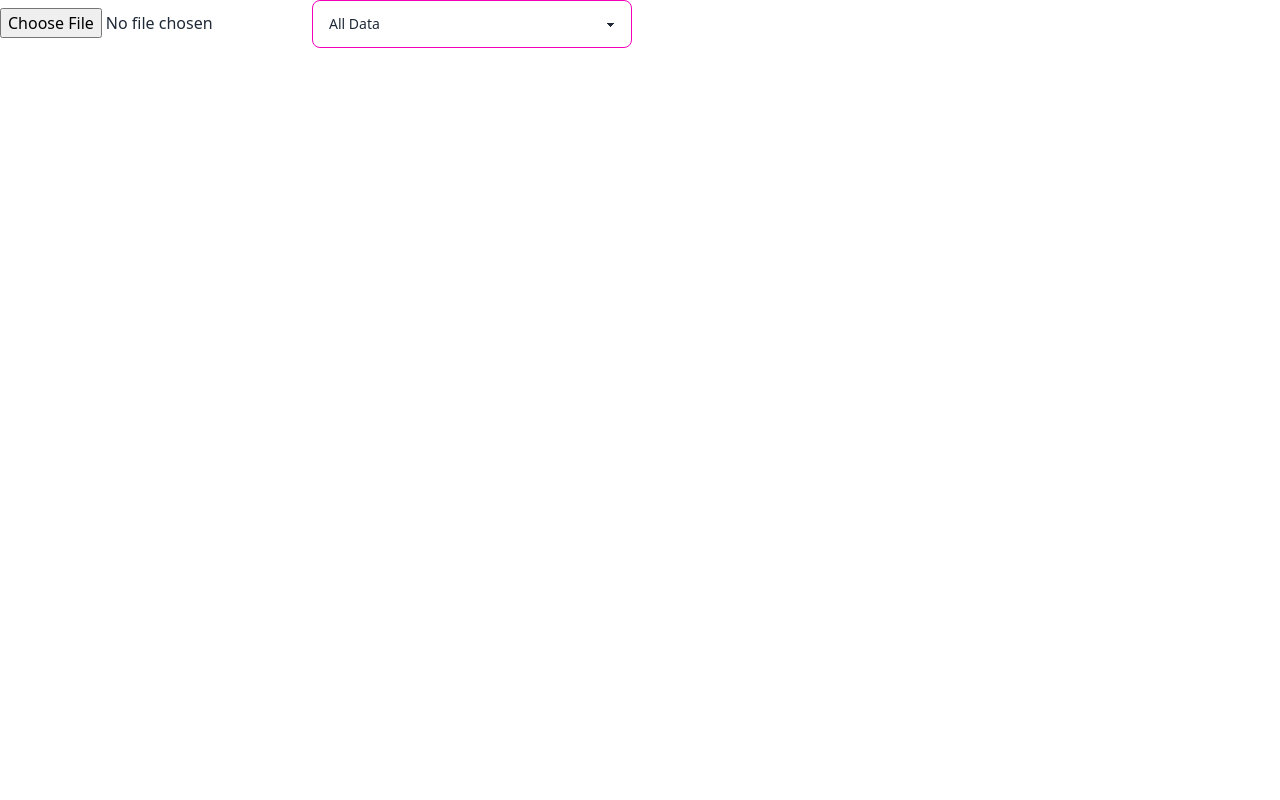
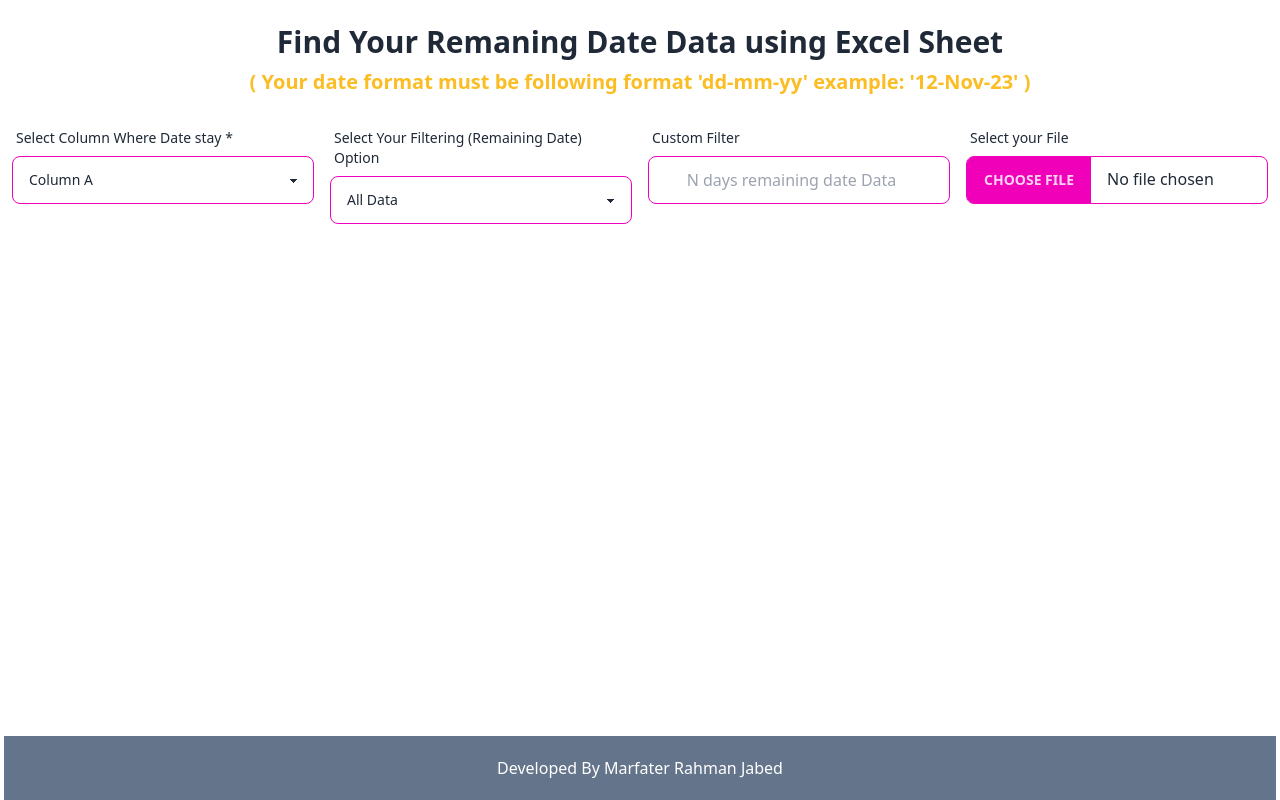
Before and after one commit to Marfater-Rahman-Jabed/Services, a React (Vite) app: page /excel in a window 1280 px wide. Built offline with nearby package versions, Linux system fonts and the light colour scheme.

Commit message:
added custom filter

```diff
--- a/src/Pages/Excel/Excel.jsx
+++ b/src/Pages/Excel/Excel.jsx
@@ -1,14 +1,35 @@
 import { useState } from "react";
 import * as XLSX from "xlsx"
 const Excel = () => {
+
+
     const [data, setData] = useState([]);
-    const [filterDate, setFilterDate] = useState('all')
+    const [filterDate, setFilterDate] = useState('all');
+    const [column, setColumn] = useState(0)
+    const [n, setN] = useState(10)
     const newData = data?.slice(1);
+    console.log('number n=', n, typeof (n))
+
+    if (n == parseInt('NAN')) {
+        setN(10)
+        console('not NAN', n)
+    }
+
+    const monthNames = [
+        'Jan', 'Feb', 'Mar', 'Apr', 'May', 'Jun',
+        'Jul', 'Aug', 'Sep', 'Oct', 'Nov', 'Dec'
+    ];
 
     const todayDate = new Date();
     const tomorrow = new Date(new Date().getTime() + 24 * 60 * 60 * 1000)
+    const Nextten = new Date(new Date().getTime() + (n * 24 * 60 * 60 * 1000))
+
+    const NextTenday = Nextten.toString().slice(8, 10);
+    const NextTenMonth = Nextten.toString().slice(4, 7);
+    const NextTenYear = Nextten.toString().slice(11, 15);
+    // const [nexttenday,nexttenmonth,nexttenyear]=Nextten.spl
     // setToday(todayDate)
-    // console.log('today', todayDate)
+    console.log('NextTenDate', NextTenday, NextTenMonth, NextTenYear)
     // console.log('tomorrow', tomorrow)
     const dateToday = todayDate.toString().slice(8, 10)
     const month = todayDate.toString().slice(4, 7)
@@ -52,23 +73,87 @@ const Excel = () => {
         }
     }
     return (
-        <div>
-            <input type="file" accept=".xlsx, .xls" onChange={handleUpload} />
+        <div className="px-1 min-h-screen">
 
-            <select className="select select-secondary w-full max-w-xs" onChange={(e) => setFilterDate(e.target.value)}>
-                <option defaultValuevalue={''} disabled>Select Option</option>
-                <option value={'all'} >All Data</option>
-                <option value={StringToday}>Today</option>
-                <option value={StringTomorrow}>Tomorrow</option>
-                {/* <option>This Month</option>
-  <option>This year</option> */}
+            <h3 className="text-3xl font-bold text-center pt-6">Find Your Remaning Date Data using Excel Sheet</h3>
+            <p className="text-xl font-bold text-center text-warning mt-2">( Your date format must be following format &apos;dd-mm-yy&apos; example: &apos;12-Nov-23&apos; )</p>
 
-            </select>
+            <div className="px-2 py-6 flex justify-between gap-4">
+                <div className="form-control w-full ">
+                    <label className="label">
+                        <span className="label-text">Select Column Where Date stay *</span>
+
+                    </label>
+                    <select className="select select-secondary w-full " onChange={(e) => setColumn(parseInt(e.target.value))}>
+                        <option defaultValue={''} disabled>Select Column</option>
+                        <option value={0} >Column A</option>
+                        <option value={1} >Column B</option>
+                        <option value={2} >Column C</option>
+                        <option value={3} >Column D</option>
+                        <option value={4} >Column E</option>
+                        <option value={5} >Column F</option>
+                        <option value={6} >Column G</option>
+                        <option value={7} >Column H</option>
+                        <option value={8} >Column I</option>
+                        <option value={9} >Column J</option>
+                        <option value={10} >Column K</option>
+                        <option value={11} >Column L</option>
+                        <option value={12} >Column M</option>
+                        <option value={13} >Column N</option>
+                        <option value={14} >Column O</option>
+                        <option value={15} >Column P</option>
+                        <option value={16} >Column Q</option>
+                        <option value={17} >Column R</option>
+                        <option value={18} >Column S</option>
+                        <option value={19} >Column T</option>
+                        <option value={20} >Column U</option>
+                        <option value={21} >Column V</option>
+                        <option value={22} >Column W</option>
+                        <option value={23} >Column X</option>
+                        <option value={24} >Column Y</option>
+                        <option value={25} >Column Z</option>
+
+
+                    </select>
+                </div>
+                <div className="form-control w-full ">
+                    <label className="label">
+                        <span className="label-text">Select Your Filtering (Remaining Date) Option</span>
+
+                    </label>
+                    <select className="select select-secondary w-full  " onChange={(e) => setFilterDate(e.target.value)}>
+                        <option defaultValue={''} disabled>Select Option</option>
+                        <option value={'all'} >All Data </option>
+                        <option value={StringToday}>Today Remaining Data</option>
+                        <option value={StringTomorrow}>Tomorrow Remaining Data</option>
+                        <option value={'thisMonth'}>This Month Remaining Data</option>
+                        <option value={'thisYear'}>This year Remaining Data</option>
+                        <option value={'NextTen'}>{isNaN(n) ? 'Please Select Your Custom Value' : `Next ${n} Days Remaining Data`}</option>
+
+                    </select>
+                </div>
+                <div className="form-control w-full max-w-xs">
+                    <label className="label">
+                        <span className="label-text">Custom Filter</span>
+
+                    </label>
+                    <input type="number" className="input input-bordered input-secondary  text-center" min={1} placeholder="N days remaining date Data" onChange={(e) => (setN(parseInt(e.target.value)))} />
+                </div>
+                <div className="form-control w-full ">
+                    <label className="label">
+                        <span className="label-text">Select your File</span>
+
+                    </label>
+                    <input type="file" className="file-input file-input-bordered file-input-secondary w-full max-w-xs" accept=".xlsx, .xls" onChange={handleUpload} />
+                </div>
+            </div>
+            {/* <input type="file" accept=".xlsx, .xls" onChange={handleUpload} /> */}
+
 
             {
                 data.length > 0 && (
-                    <table className="table">
-                        <thead>
+                    <table className="table table-zebra">
+                        <thead className="bg-slate-400 text-white font-bold">
                             <tr>
                                 {(data[0]).map((key) => (
                                     <th key={key}>{key}</th>
@@ -78,10 +163,10 @@ const Excel = () => {
                         <tbody>
                             {console.log(data)}
                             {filterDate &&
-                                newData.filter(row => (row[3]) == filterDate).map((row, index) => (
+                                newData.filter(row => (row[column]) == filterDate).map((row, index) => (
                                     <tr key={index}>
-                                        {/* {console.log(year.slice(0, 2))}
-                                        {console.log((parseInt(row[3].slice(0, 2))) < todayDate && (row[3].slice(3, 6)) === month) && (row[3].slice(row[3].slice(7, 9)) === year.slice(0, 2))} */}
+                                        {console.log(row[column].slice(7, 9))}
+                                        {/* {console.log((parseInt(row[column].slice(0, 2))) < todayDate && (row[column].slice(3, 6)) === month) && (row[column].slice(row[column].slice(7, 9)) === year.slice(0, 2))} */}
                                         {
                                             Object.values(row).map((value, index) => (
 
@@ -99,7 +184,58 @@ const Excel = () => {
                                 newData.map((row, index) => (
                                     <tr key={index}>
                                         {/* {console.log(year.slice(0, 2))}
-                                        {console.log((parseInt(row[3].slice(0, 2))) < todayDate && (row[3].slice(3, 6)) === month) && (row[3].slice(row[3].slice(7, 9)) === year.slice(0, 2))} */}
+                                        {console.log((parseInt(row[column].slice(0, 2))) < todayDate && (row[column].slice(3, 6)) === month) && (row[column].slice(row[column].slice(7, 9)) === year.slice(0, 2))} */}
+                                        {
+                                            Object.values(row).map((value, index) => (
+
+                                                <td key={index}>
+                                                    {value}
+
+                                                </td>
+                                            ))
+                                        }
+
+                                    </tr>
+                                ))}
+                            {filterDate == 'thisMonth' &&
+                                newData.filter(row => ((row[column].slice(3, 6)) == month) && (row[column].slice(7, 9) == year)).map((row, index) => (
+                                    <tr key={index}>
+                                        {/* {console.log('row date', row[column])} */}
+                                        {/* {console.log((parseInt(row[column].slice(0, 2))) < todayDate && (row[column].slice(3, 6)) === month) && (row[column].slice(row[column].slice(7, 9)) === year.slice(0, 2))} */}
+                                        {
+                                            Object.values(row).map((value, index) => (
+
+                                                <td key={index}>
+                                                    {value}
+
+                                                </td>
+                                            ))
+                                        }
+
+                                    </tr>
+                                ))}
+                            {filterDate == 'thisYear' &&
+                                newData.filter(row => (row[column].slice(7, 9) == year)).map((row, index) => (
+                                    <tr key={index}>
+                                        {/* {console.log('row date', row[column])} */}
+                                        {/* {console.log((parseInt(row[column].slice(0, 2))) < todayDate && (row[column].slice(3, 6)) === month) && (row[column].slice(row[column].slice(7, 9)) === year.slice(0, 2))} */}
+                                        {
+                                            Object.values(row).map((value, index) => (
+
+                                                <td key={index}>
+                                                    {value}
+
+                                                </td>
+                                            ))
+                                        }
+
+                                    </tr>
+                                ))}
+                            {filterDate == 'NextTen' &&
+                                newData.filter(row => (((new Date(`20${row[column].slice(7, 9)}`, monthNames.indexOf(row[column].slice(3, 6)), row[column].slice(0, 2))) >= (new Date(`20${year}`, monthNames.indexOf(month), dateToday))) && (new Date(`20${row[column].slice(7, 9)}`, monthNames.indexOf(row[column].slice(3, 6)), row[column].slice(0, 2))) <= (new Date(NextTenYear, monthNames.indexOf(NextTenMonth), NextTenday)))).map((row, index) => (
+                                    <tr key={index}>
+                                        {/* {console.log(((new Date(`20${year}`, monthNames.indexOf(month), todayDate)) <= (new Date(`20${row[column].slice(7, 9)}`, monthNames.indexOf(row[column].slice(3, 6)), row[column].slice(0, 2)))) && (new Date(`20${row[column].slice(7, 9)}`, monthNames.indexOf(row[column].slice(3, 6)), row[column].slice(0, 2))) <= (new Date(NextTenYear, monthNames.indexOf(NextTenMonth), NextTenday)))} */}
+                                        {/* {console.log((parseInt(row[column].slice(0, 2))) < todayDate && (row[column].slice(3, 6)) === month) && (row[column].slice(row[column].slice(7, 9)) === year.slice(0, 2))} */}
                                         {
                                             Object.values(row).map((value, index) => (
 
@@ -118,6 +254,9 @@ const Excel = () => {
                     </table>
                 )
             }
+
+            <footer className="bg-slate-500 text-white text-center sticky top-[100vh] py-5 mb-0 mt-6">Developed By Marfater Rahman Jabed</footer>
+
         </div>
     );
 };
```
